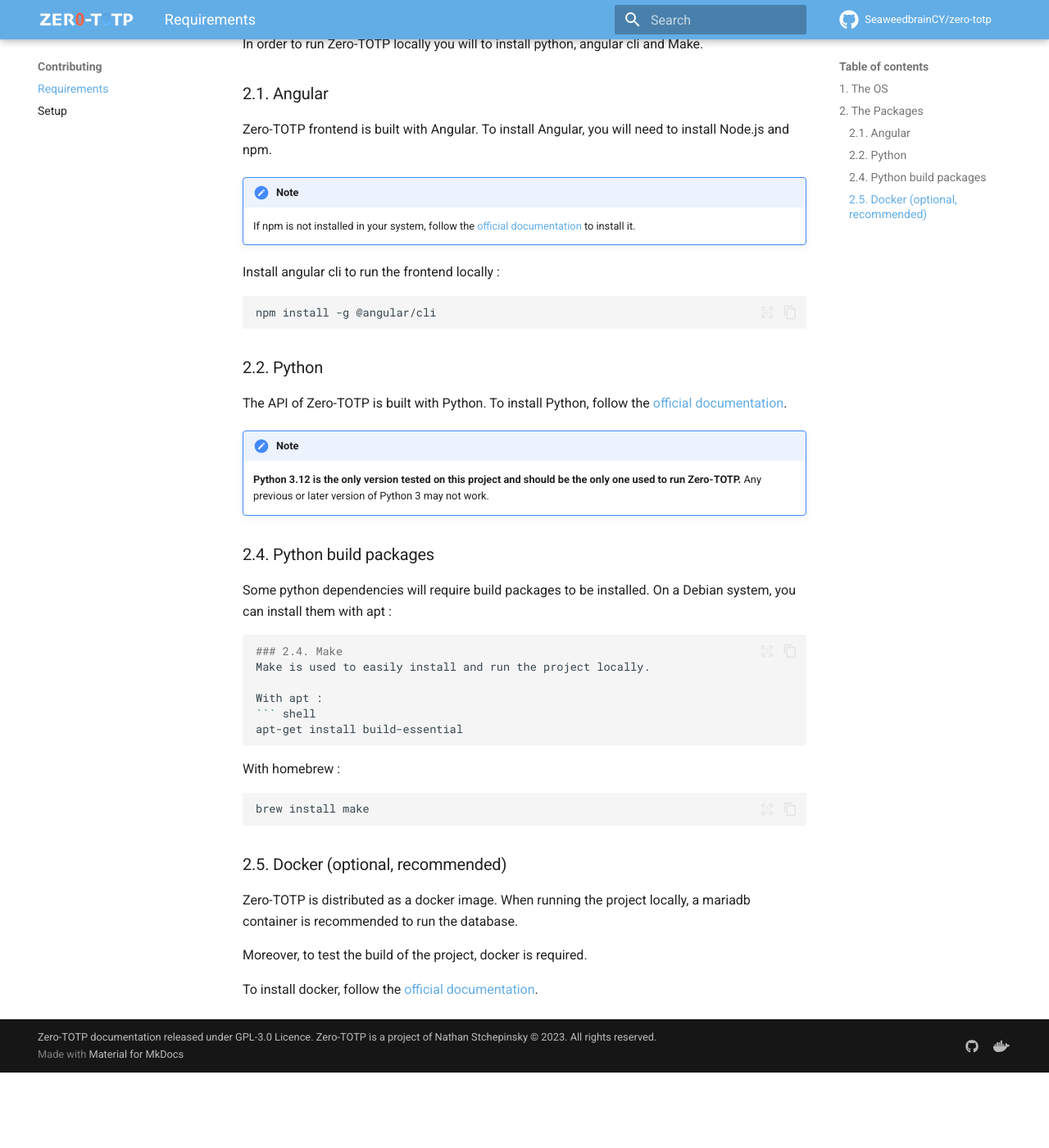
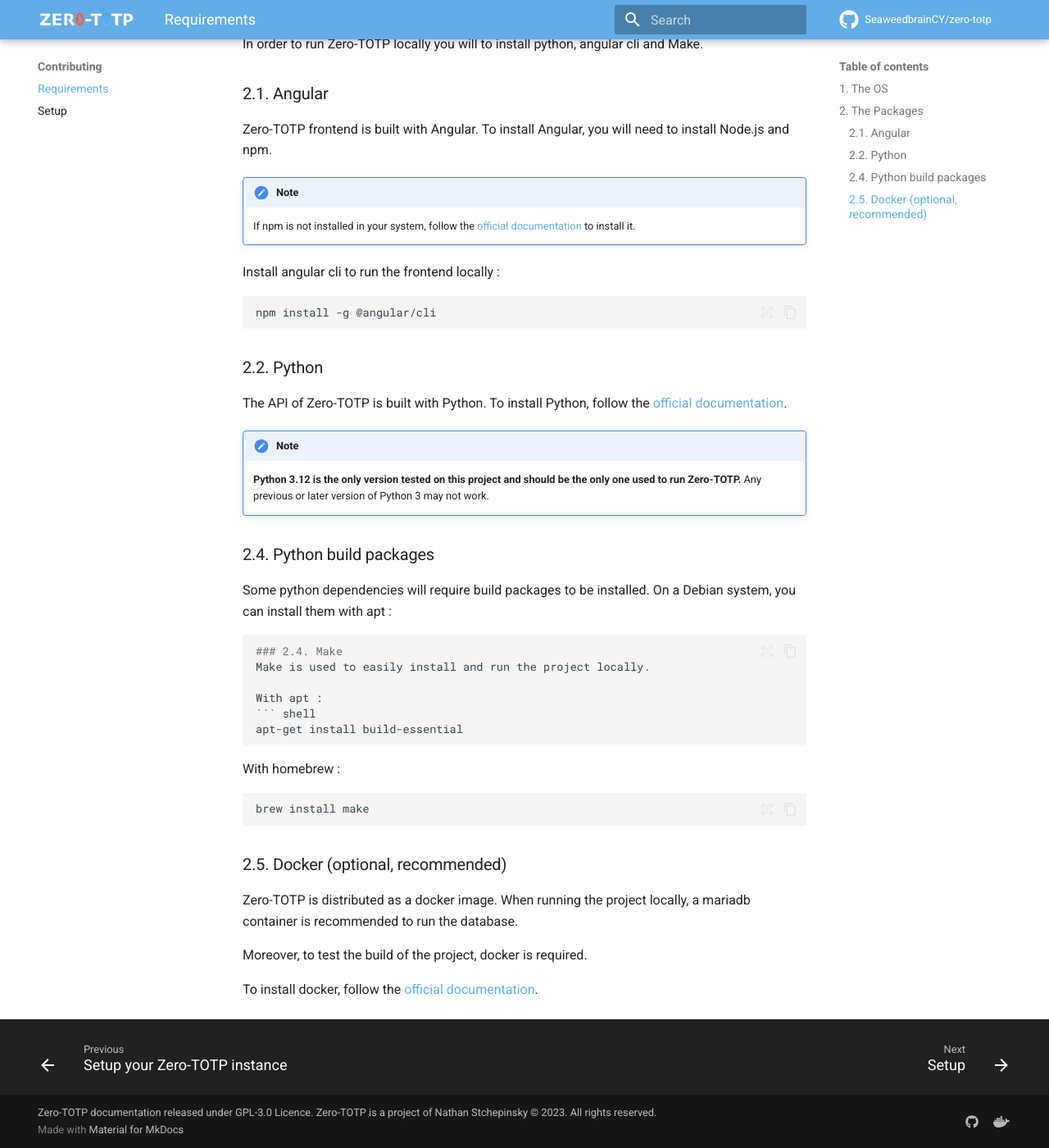
Before and after one commit to SeaweedbrainCY/zero-totp-docs, an MkDocs documentation site: the page built from docs/contrib/Requirements.md, in a window 1280 px wide and 1400 px high, scrolled down 447 px. Shown: the whole window at 82% size. Built offline with MkDocs 1.6.1 and Material for MkDocs 9.7.7, drawn with Linux system fonts in a browser that asks for light colours; plug-ins that fetch from the network failed and are left out; comment, search, counter and statistics services are not loaded; the version menu is left out; before the commit the page ends 1755 px from its top, so only the background shows below that; part of the change alters nothing that is shown.

```diff
--- a/mkdocs.yml
+++ b/mkdocs.yml
@@ -10,6 +10,7 @@ theme:
     - navigation.instant
     - navigation.tabs
     - navigation.path
+    - navigation.footer
     - search.suggest
     - search.highlight
     - search.share
@@ -17,10 +18,12 @@ theme:
     - content.code.copy
     - content.code.select
     - content.code.annotate
+    - content.tooltips
   logo: assets/logo.png
   favicon: assets/favicon.ico
   language: en
   icon:
+    annotation: material/plus-circle
     repo: fontawesome/brands/github
 plugins:
   - privacy
@@ -33,6 +36,9 @@ markdown_extensions:
   - pymdownx.superfences
   - def_list
   - attr_list
+  - md_in_html
+  - pymdownx.tabbed:
+      alternate_style: true
   - pymdownx.highlight:
       anchor_linenums: true
       line_spans: __span
@@ -53,12 +59,16 @@ extra:
       links: https://github.com/SeaweedbrainCY/zero-totp
     - icon: fontawesome/brands/docker
       links: https://hub.docker.com/u/seaweedbrain
+  version:
+    provider: mike
 nav: #https://github.com/squidfunk/mkdocs-material/discussions/4699
   - Home:
     - index.md
   - Self-hosting:
     - self_host/install.md
     - self_host/setup.md
+    - self_host/customization.md
+    - self_host/backup.md
   - Contributing:
     - contrib/Requirements.md
     - contrib/Setup.md
```
